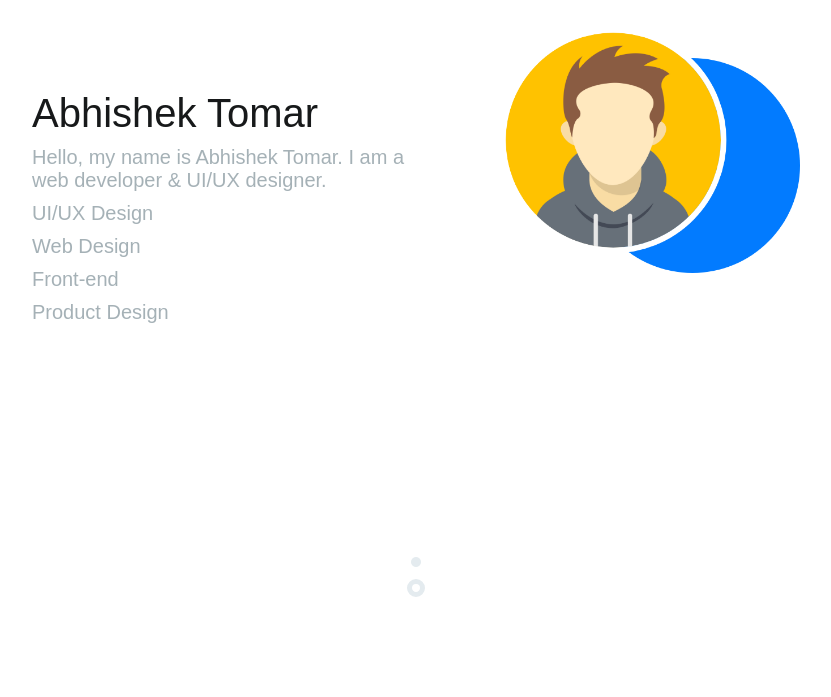
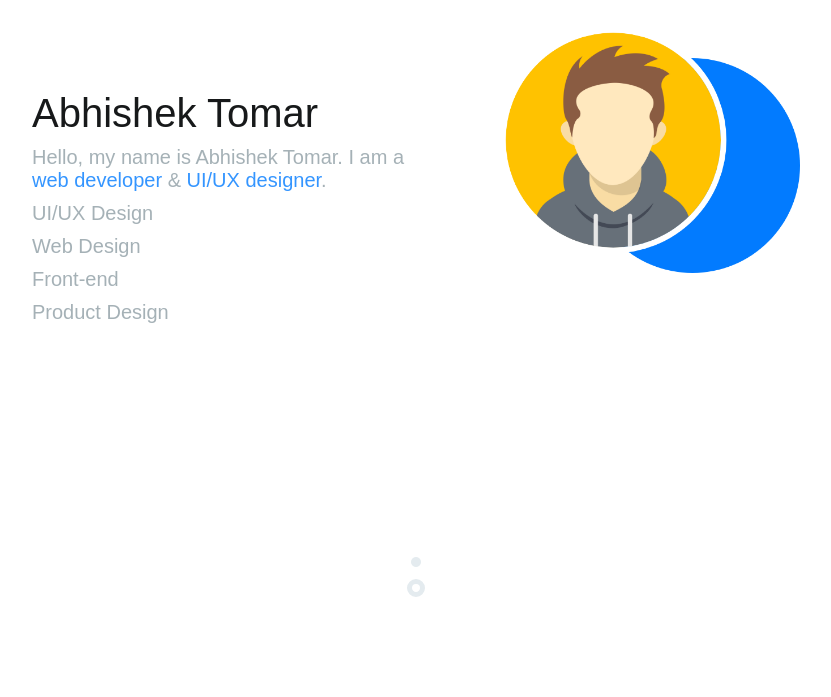
Before and after one commit to DauntingDruid/portfolio-website-prototype-, a plain HTML site: page index.html in a window 1280 px wide. Shown: the part 103-800 px from the top of the page, without its empty margins (224-1055 px from the left). Drawn offline with Linux system fonts and the light colour scheme.

Commit message:
Update main.css

```diff
--- a/main.css
+++ b/main.css
@@ -86,6 +86,9 @@ ul{
     margin-right: 10px;
 }
 
+.blue {
+    color: #027BFF;
+}
 
 
 /*-------- Landing --------*/
```
